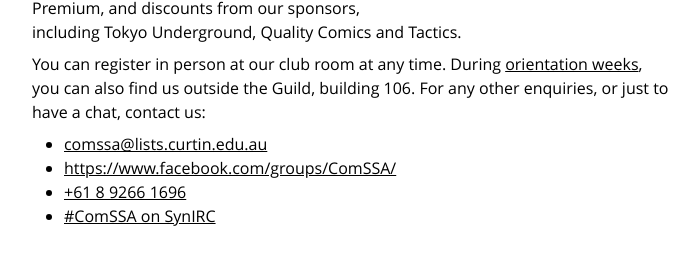
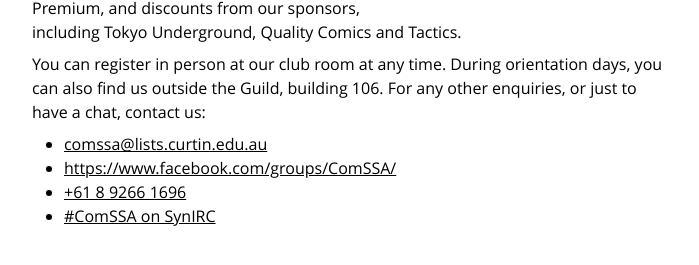
Before and after one commit to ComSSA/www.comssa.org.au, a Jekyll site: the page built from index.html, in a window 1280 px wide, cut to the strip 490-755 px from the top of the page. Shown: the whole strip, without its empty margins (288-987 px from the left). Built offline with Jekyll 4.4.1, drawn with Linux system fonts in a browser that asks for light colours.

Commit message:
s/weeks/days/

```diff
--- a/index.html
+++ b/index.html
@@ -21,9 +21,8 @@ projects, be they hardware, software or otherwise.
 through DreamSpark Premium, and discounts from our sponsors, including Tokyo
 Underground, Quality Comics and Tactics.
 
-<p>You can register in person at our club room at any time. During <a
-href="http://students.curtin.edu.au/administration/dates/">orientation weeks</a
->, you can also find us outside the Guild, building 106. For any other
+<p>You can register in person at our club room at any time. During orientation
+days, you can also find us outside the Guild, building 106. For any other
 enquiries, or just to have a chat, contact us:
 
 <ul>
```
